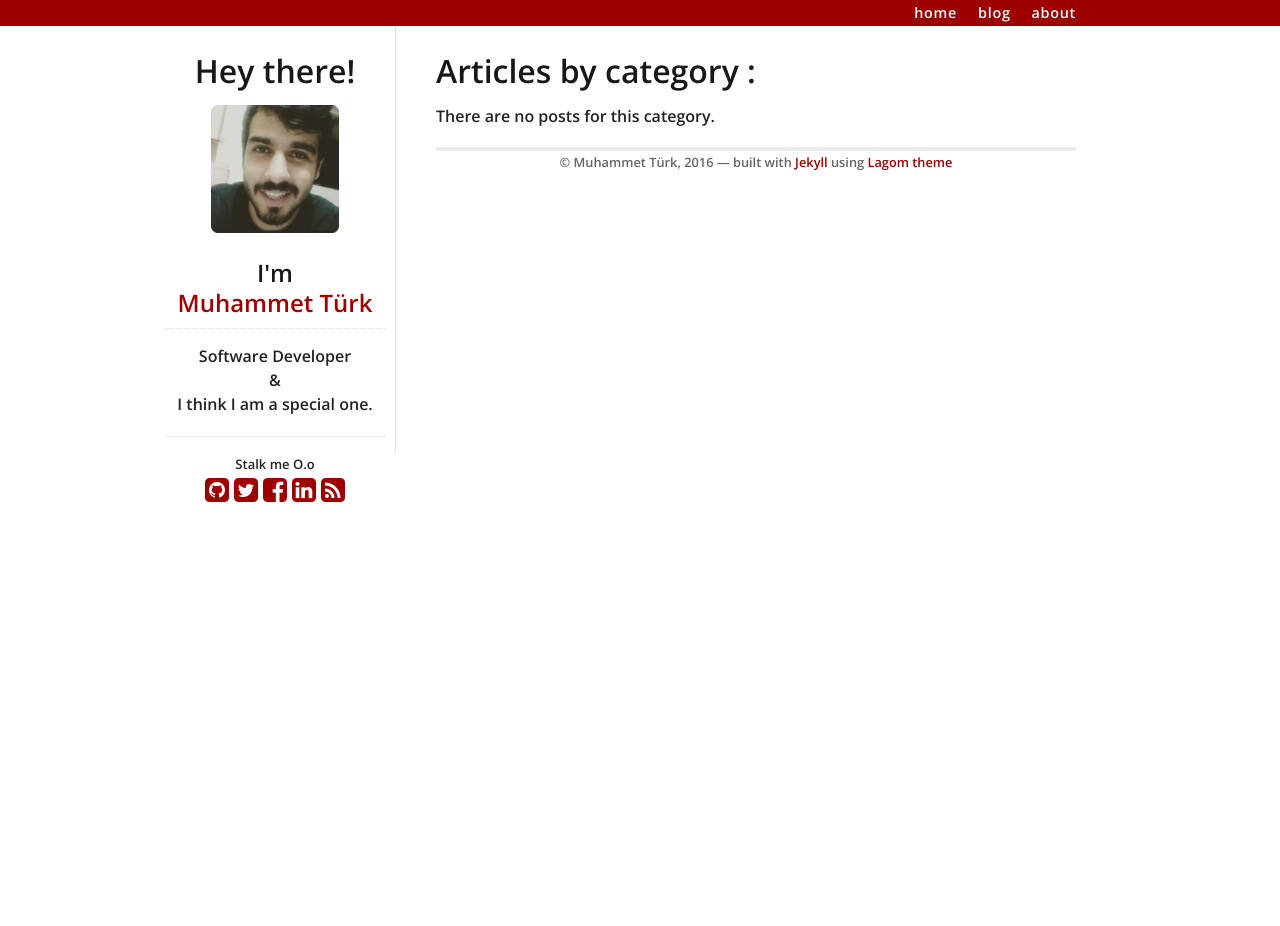
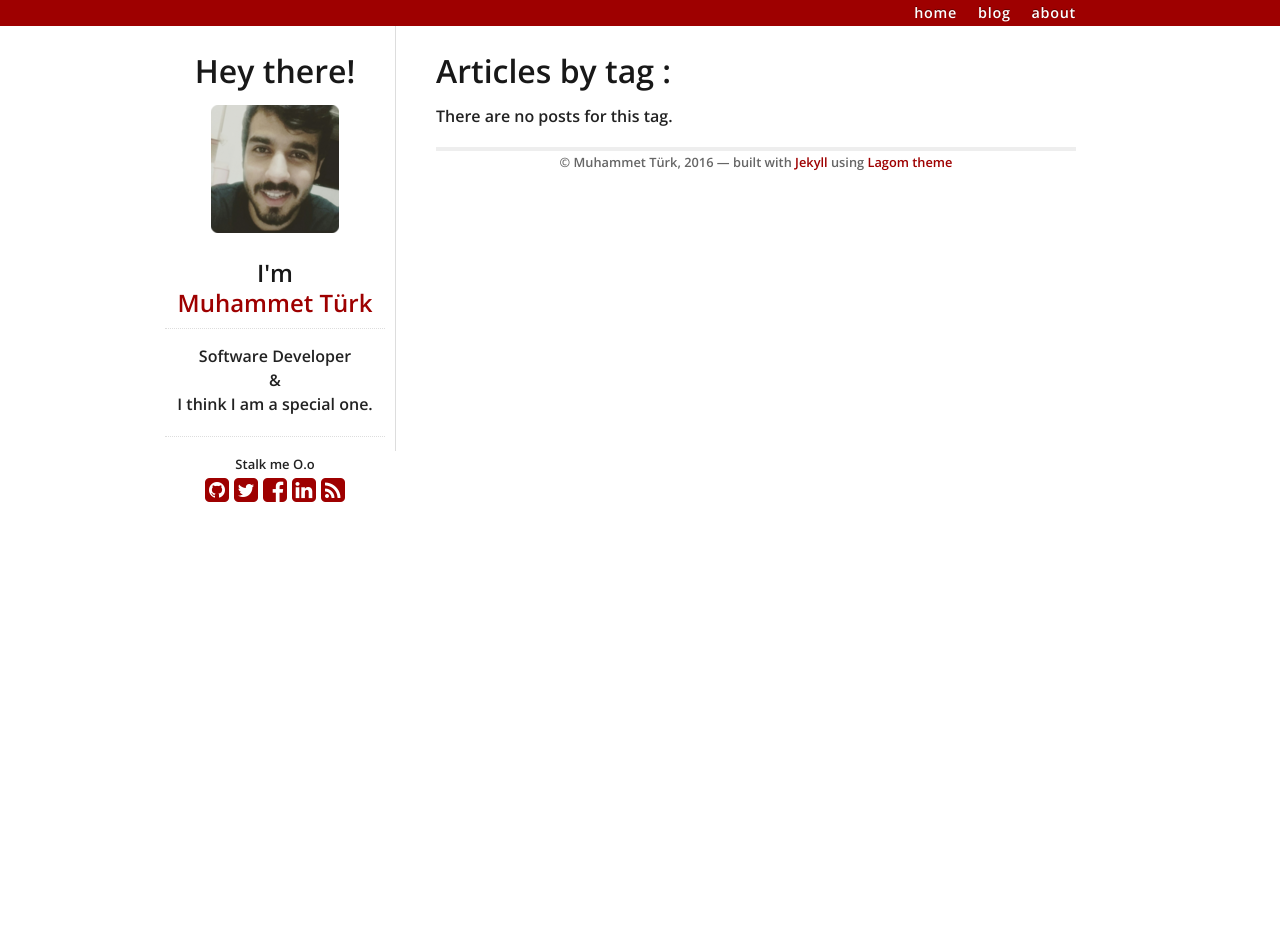
Before and after one commit to mturk111/mturk111.github.io, a Jekyll site: the page built from blog/tag.html, in a window 1280 px wide. Built offline with Jekyll 4.4.1, drawn with Linux system fonts in a browser that asks for light colours; nearby versions of some CDN libraries.

Commit message:
Update tag.html

```diff
--- a/blog/tag.html
+++ b/blog/tag.html
@@ -2,13 +2,13 @@
 layout: default
 ---
 
-<h1>Articles by category :</h1>
+<h1>Articles by tag :</h1>
 <div>
-    {% if site.categories[page.category] %}
-        {% for post in site.categories[page.category] %}
-            <a href="{{ post.url }}/">{{ post.title }}</a>
+   {% if site.tags[page.tag] %}
+        {% for post in site.tags[page.tag] %}
+            <a href={{ post.url }}/>{{ post.title }}</a>
         {% endfor %}
     {% else %}
-        <p>There are no posts for this category.</p>
+        <p>There are no posts for this tag.</p>
     {% endif %}
 </div>
```
